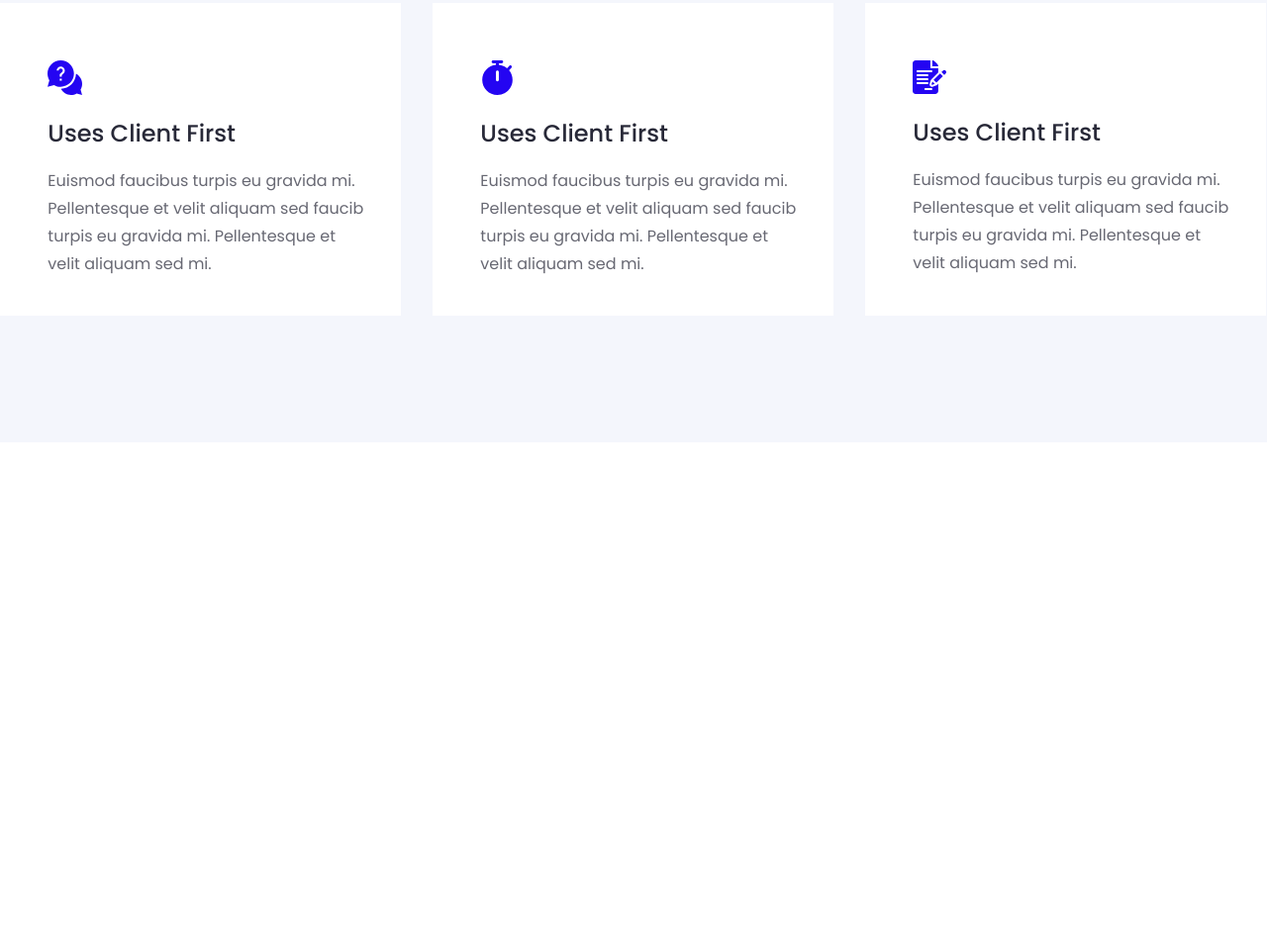
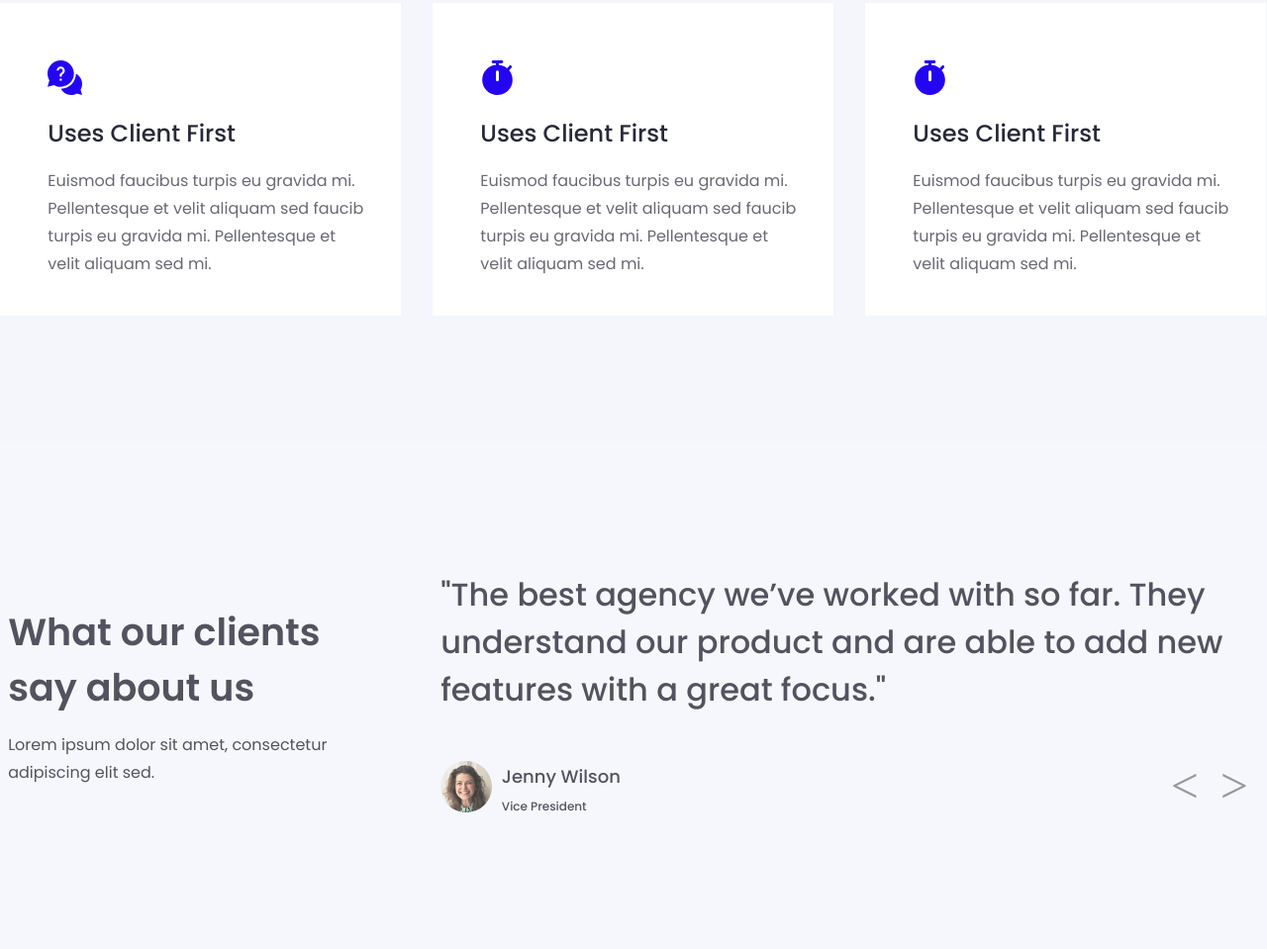
Before and after one commit to markoowik/finsweet, a plain HTML site: page index.html in a window 1280 px wide. Shown: the part 2182-3141 px from the top of the page at 99% size. Before the commit the page ends 2629 px from the top, so only its background shows below. Drawn offline with Linux system fonts and the light colour scheme.

Commit message:
Update 28.1.23 | 23:33

```diff
--- a/index.html
+++ b/index.html
@@ -223,7 +223,7 @@
             </div>
             <div class="features__card">
               <div class="features__card-img">
-                <img src="./icons/Icon (5).svg" alt="" />
+                <img src="./icons/Icon (4).svg" alt="f" />
               </div>
               <div class="features__card-title">
                 <h6>Uses Client First</h6>
@@ -240,6 +240,54 @@
         </div>
       </div>
     </section>
+    <div class="feedback">
+      <div class="container">
+        <div class="feedback__content">
+          <div class="feedback__text">
+            <div class="feedback__text-title">
+              <h3>What our clients say about us</h3>
+            </div>
+            <div class="feedback__text-desc">
+              <p>
+                Lorem ipsum dolor sit amet, consectetur adipiscing elit sed.
+              </p>
+            </div>
+          </div>
+          <div class="feedback__cards">
+            <div class="feedback__card">
+              <div class="feedback__card-desc">
+                <h5>
+                  "The best agency we’ve worked with so far. They understand our
+                  product and are able to add new features with a great focus."
+                </h5>
+              </div>
+              <div class="feedback__card-content">
+                <div class="feedback__card-content-account">
+                  <div class="feedback__card-content-img">
+                    <img
+                      src="./img/woman-in-collared-shirt-774909.png"
+                      alt=""
+                    />
+                  </div>
+                  <div class="feedback__card-content-card">
+                    <div class="feedback__card-content-name">
+                      <h5>Jenny Wilson</h5>
+                    </div>
+                    <div class="feedback__card-content-duty">
+                      <p>Vice President</p>
+                    </div>
+                  </div>
+                </div>
+                <div class="feedback__content-btns">
+                  <a href="#!"><</a>
+                  <a href="#!" class="right">></a>
+                </div>
+              </div>
+            </div>
+          </div>
+        </div>
+      </div>
+    </div>
     <script src="./scripts/jquery-3.6.0.min.js"></script>
     <script src="./scripts/script.js"></script>
   </body>
--- a/styles/style.css
+++ b/styles/style.css
@@ -309,6 +309,111 @@ body {
   line-height: 28px; /* 175% */
   opacity: 0.7;
 }
+.feedback {
+  background: var(--Grey);
+  opacity: 0.8;
+  padding: 130px 160px 130px 160px;
+}
+.feedback__content {
+  display: flex;
+  justify-content: center;
+  align-items: center;
+  position: relative;
+  z-index: 5;
+  column-gap: 110px;
+}
+.feedback__text {
+  display: flex;
+  flex-direction: column;
+  gap: 16px;
+}
+.feedback__text-title h3 {
+  color: var(--Dark-blue, #282938);
+
+  /* Heading 3 */
+  font-family: Poppins;
+  font-size: 38px;
+  font-style: normal;
+  font-weight: 600;
+  line-height: 56px; /* 147.368% */
+}
+.feedback__text-desc p {
+  color: var(--Dark-blue, #282938);
+  width: 327px;
+  /* Paragraph */
+  font-family: Poppins;
+  font-size: 16px;
+  font-style: normal;
+  font-weight: 400;
+  line-height: 28px; /* 175% */
+}
+.feedback__card-desc h5 {
+  color: var(--Dark-blue, #282938);
+
+  /* Heading 5 */
+  font-family: Poppins;
+  font-size: 32px;
+  font-style: normal;
+  font-weight: 500;
+  line-height: 48px; /* 150% */
+}
+.feedback__card-content {
+  display: flex;
+  column-gap: 485px;
+}
+.feedback__card-content-account {
+  display: flex;
+  column-gap: 9.63px;
+}
+.feedback__card-content-img img {
+  border-radius: 50%;
+}
+/* .feedback__card-content-card {
+  display: flex;
+  flex-direction: column;
+  gap: 1px; */
+
+.feedback__card {
+  display: flex;
+  flex-direction: column;
+  gap: 48px;
+}
+.feedback__card-content-name h5 {
+  color: var(--Dark-blue, #282938);
+  font-family: Poppins;
+  width: 180px;
+  font-size: 18px;
+  font-style: normal;
+  font-weight: 500;
+  line-height: 32px; /* 177.778% */
+}
+.feedback__card-content-duty p {
+  color: var(--Dark-blue, #282938);
+  font-family: Poppins;
+  font-size: 12px;
+  font-style: normal;
+  font-weight: 500;
+  line-height: 28px; /* 233.333% */
+}
+.feedback__content-btns a {
+  display: flex;
+  flex-direction: column;
+  justify-content: center;
+  align-items: center;
+  text-decoration: none;
+  width: 50px;
+  height: 50px;
+  font-size: 50px;
+  color: gray;
+}
+.feedback__content-btns {
+  display: flex;
+}
+.feedback__content-btns a:hover {
+  background-color: #5239fa;
+  border-radius: 50%;
+  color: #fff;
+}
 @media screen and (max-width: 767px) {
   .header-burger {
     display: block;
@@ -473,12 +578,23 @@ body {
     justify-content: center;
     align-items: center;
     text-align: center;
+    width: 380px;
   }
   .how__we-work-desc p {
     display: flex;
     justify-content: center;
     align-items: center;
     text-align: center;
+    width: 350px;
+    padding-left: 30px;
+  }
+  .how__we-work-btn {
+    width: 250px;
+    display: flex;
+    flex-direction: column;
+    justify-content: baseline;
+    align-items: center;
+    margin-left: 60px;
   }
   .how__we-work-btn a {
     display: flex;
@@ -496,7 +612,7 @@ body {
   }
   .features__text-title h2 {
     font-size: 25px;
-    width: 380px;
+    width: 370px;
   }
   .features__cards {
     display: grid;
```
Also changed, not shown: img/woman-in-collared-shirt-774909.png (added).
